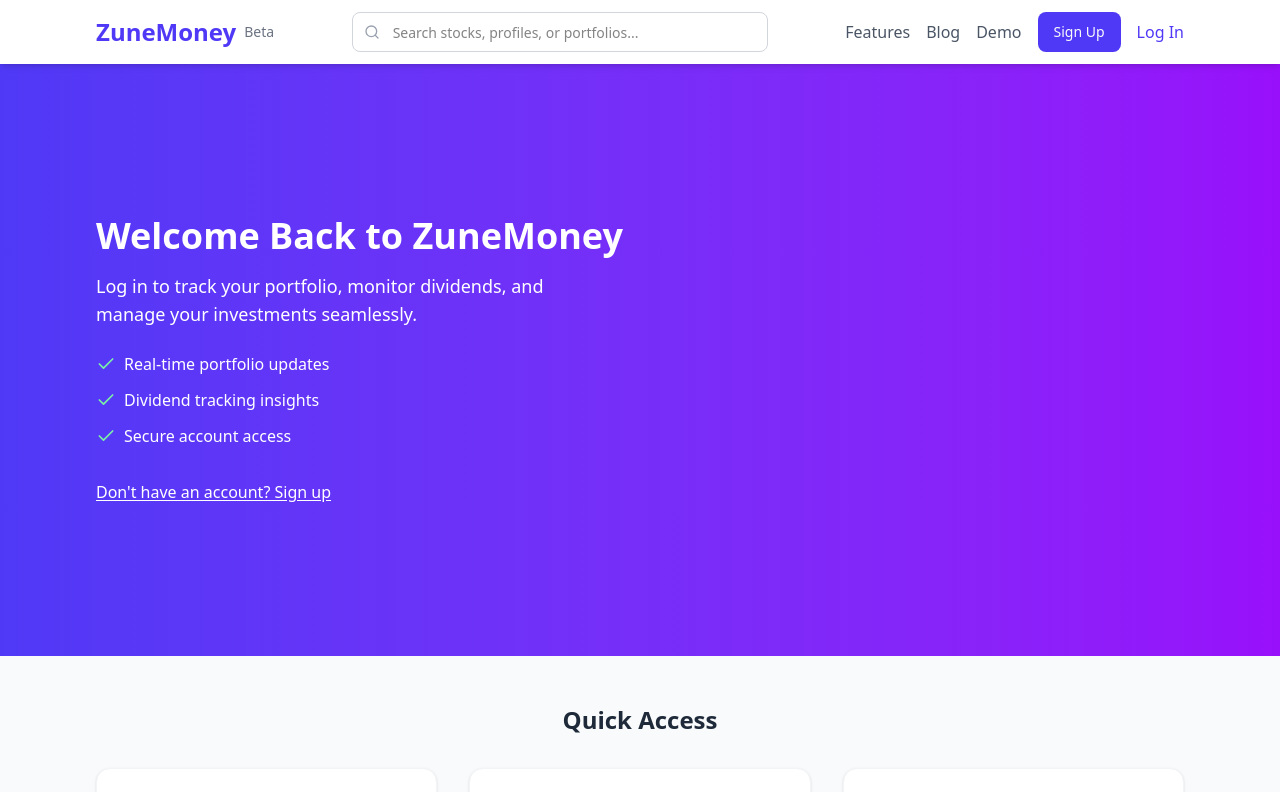
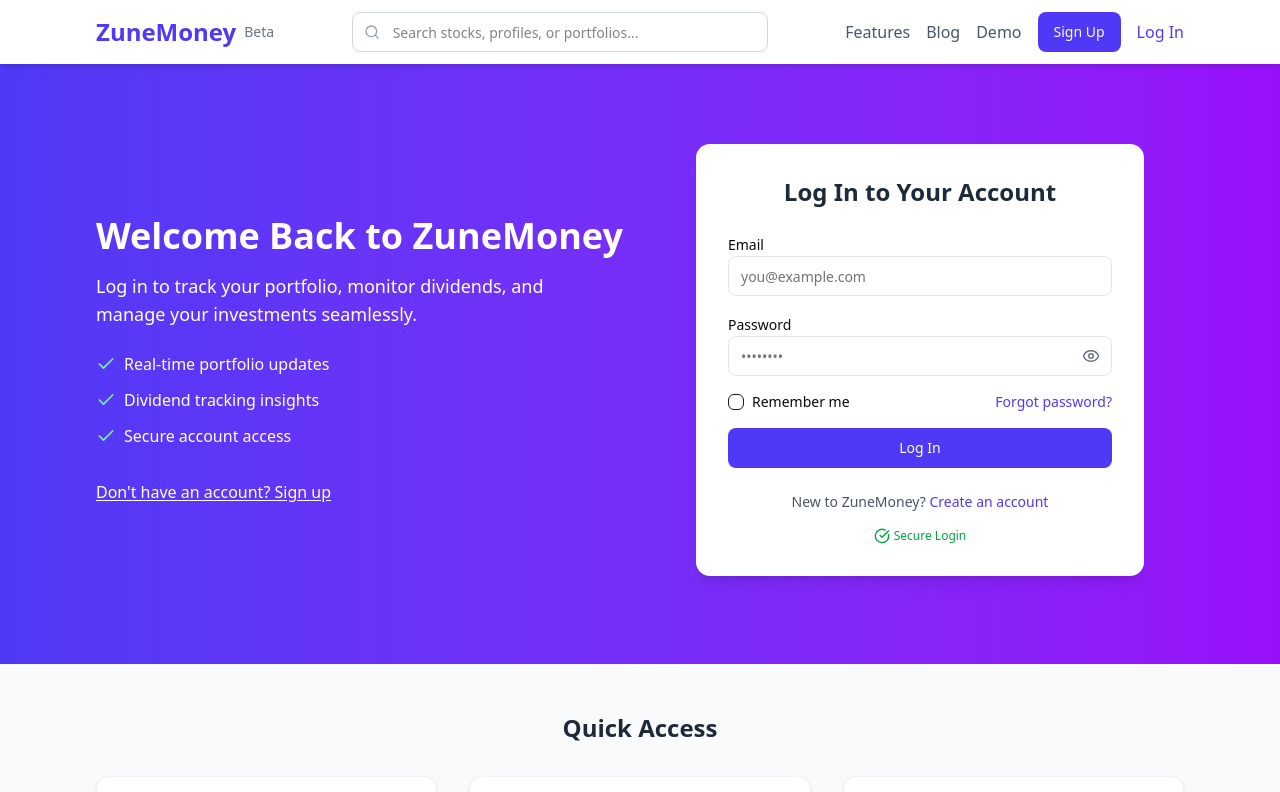
Before and after one commit to ygorhenrique/zune-nextjs, a Next.js app: page /login in a window 1280 px wide. Shown: the top 792 px of the page. Built offline with nearby package versions, Linux system fonts and the light colour scheme.

Commit message:
fixes sign-up and login page

```diff
--- a/src/app/globals.css
+++ b/src/app/globals.css
@@ -184,3 +184,37 @@
   background-size: 200% 100%;
   animation: gradient-x 10s ease infinite;
 }
+
+@keyframes gradient-shift {
+  0% {
+    background-position: 0% 50%;
+  }
+  50% {
+    background-position: 100% 50%;
+  }
+  100% {
+    background-position: 0% 50%;
+  }
+}
+
+.animate-fade-in-delayed {
+  animation: fade-in 0.6s ease-out 0.3s forwards;
+}
+
+.welcome-message {
+  animation-delay: 0.1s;
+}
+
+.login-form-container {
+  animation-delay: 0.3s;
+}
+
+.hero-section {
+  min-height: 600px;
+}
+
+@media (max-width: 1024px) {
+  .hero-section {
+    min-height: auto;
+  }
+}
```
